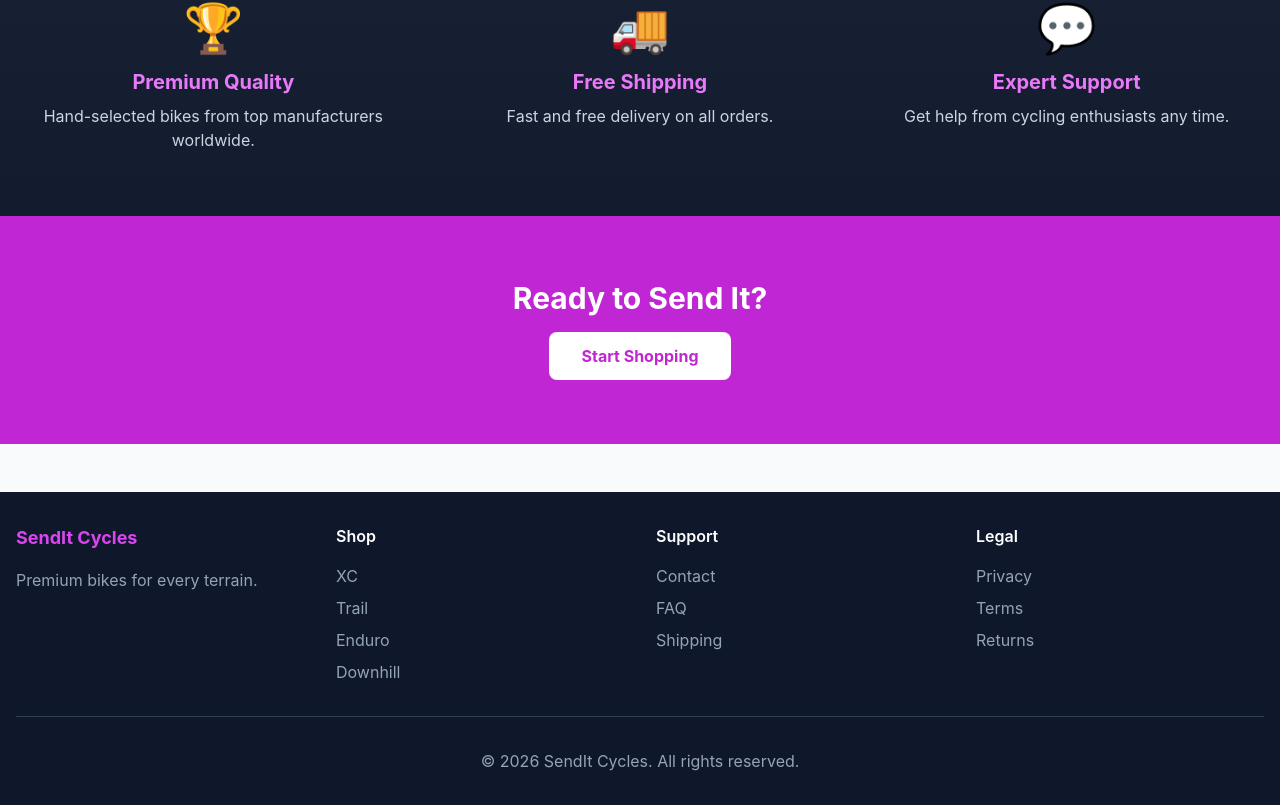
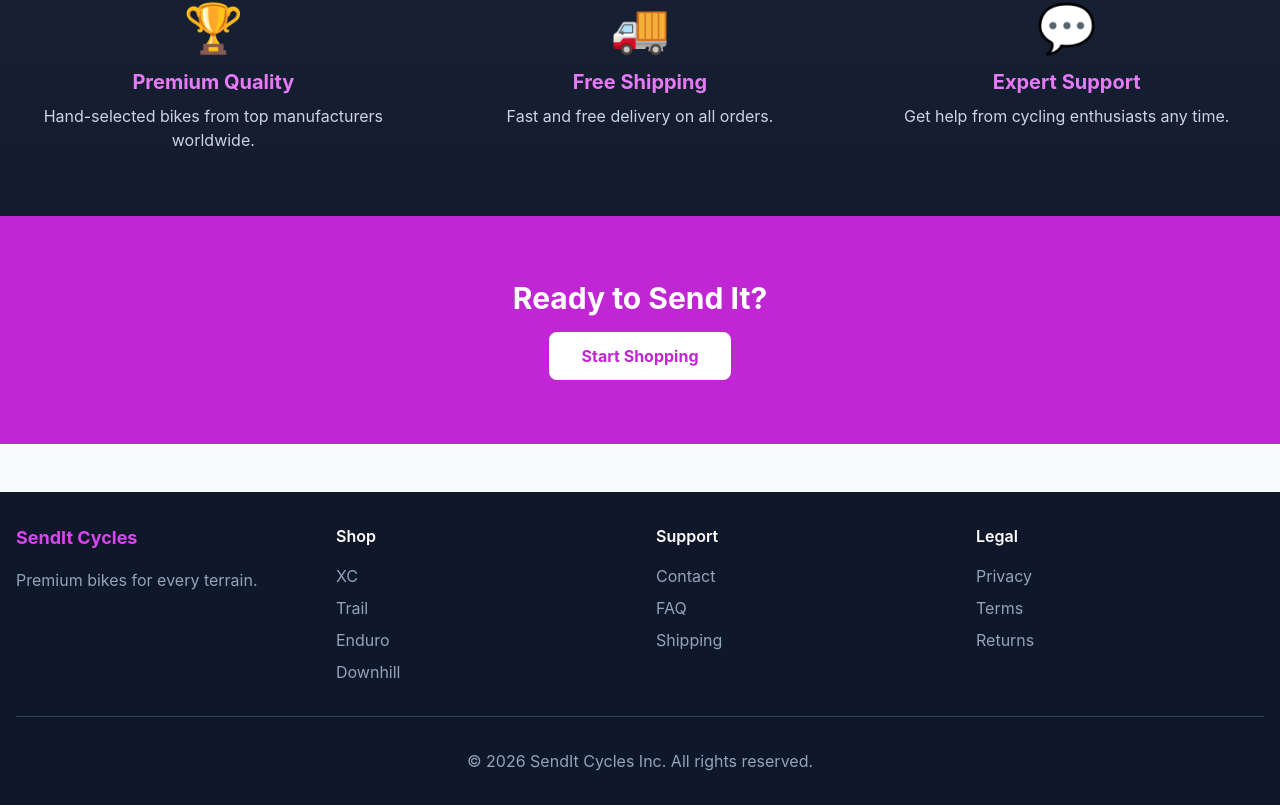
Before and after one commit to virtualmonster/SendItCycles-FrontEnd, a React (Vite) app: page / in a window 1280 px wide. Shown: the part 1408-2213 px from the top of the page. Built offline with nearby package versions, Linux system fonts and the light colour scheme; no server answers.

Commit message:
Cycle00000033 - update footer

```diff
--- a/src/components/Footer.jsx
+++ b/src/components/Footer.jsx
@@ -38,7 +38,7 @@ export function Footer() {
           </div>
         </div>
         <div className="border-t border-slate-700 pt-8 text-center text-slate-400">
-          <p>&copy; {currentYear} SendIt Cycles. All rights reserved.</p>
+          <p>&copy; {currentYear} SendIt Cycles Inc. All rights reserved.</p>
         </div>
       </div>
     </footer>
```
